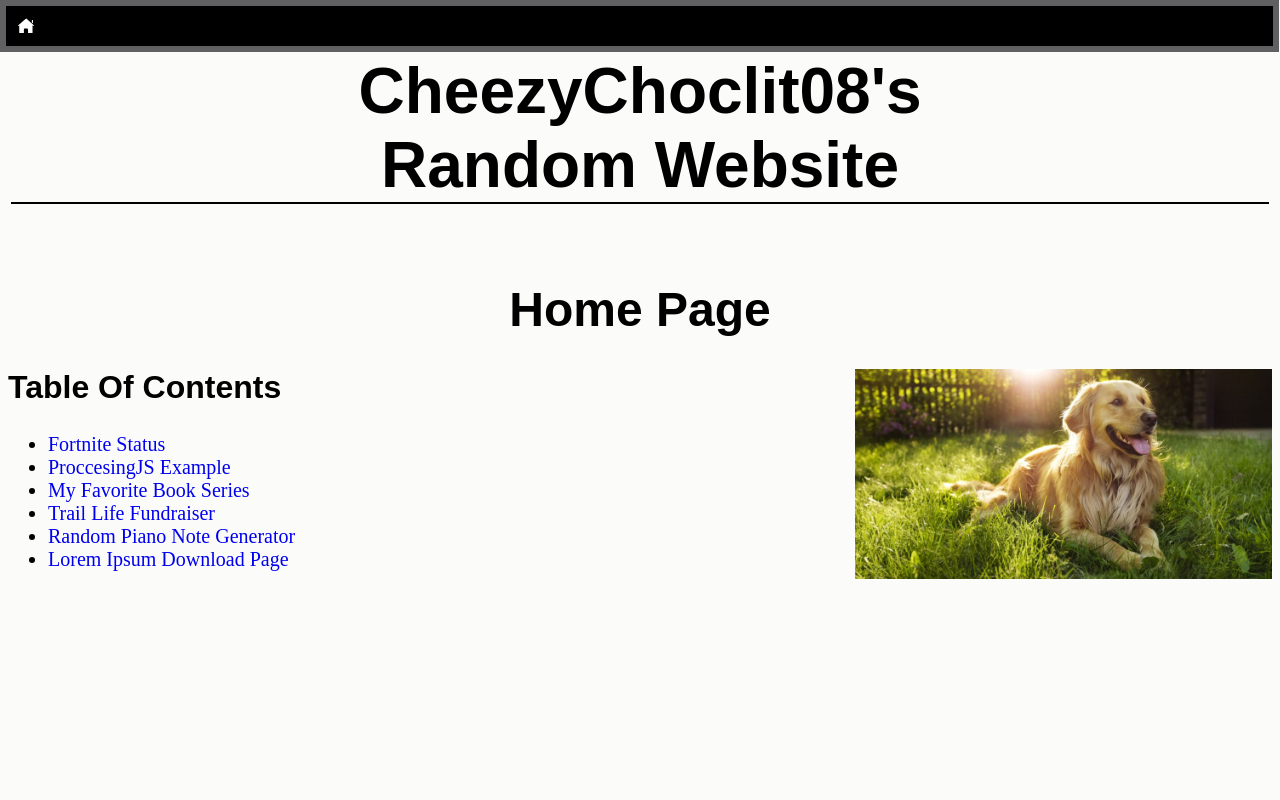
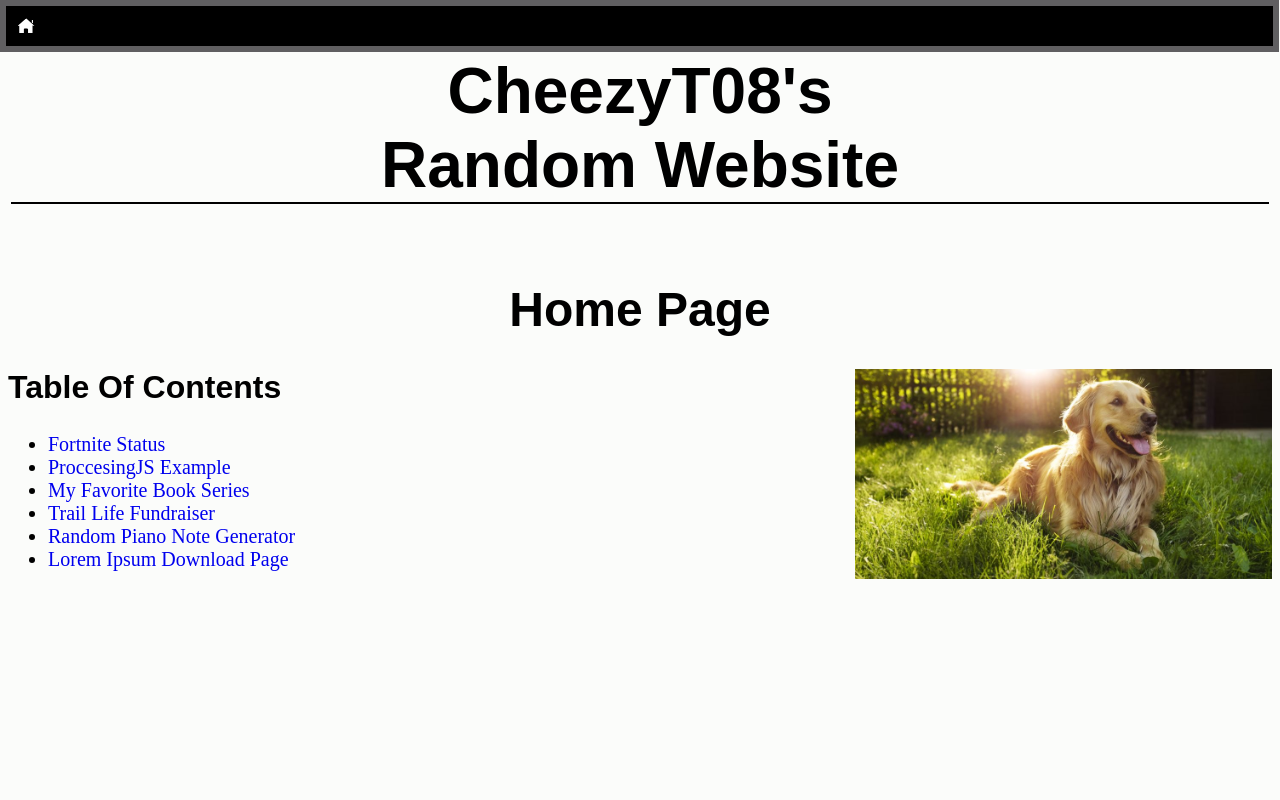
Before and after one commit to cheezyT08/cheezyT08.github.io, a plain HTML site: page index.html in a window 1280 px wide. Shown: the top 800 px of the page. Drawn offline with Linux system fonts and the light colour scheme.

Commit message:
Update index.html

```diff
--- a/index.html
+++ b/index.html
@@ -10,7 +10,7 @@
     </head>
     <body>
         <a href="https://cheezychoclit08.github.io"><div class="home-button-abs"><img class="home-button-abs-img" src="./html/img/homeSymbolDone.jpg" alt="Home Symbol"></div></a>
-            <div style="padding: 3px;" width="100%" class="break"><h1 class="header">CheezyChoclit08's <br> Random Website</h1></div>
+            <div style="padding: 3px;" width="100%" class="break"><h1 class="header">CheezyT08's <br> Random Website</h1></div>
         <div class="centered" style="font-size: 1em; border: none;"><h1>Home Page</h1></div>
         <img src="./html/img/GoldenRetriverPic.jpg" width="33%" style="float: right;">
         <h2>Table Of Contents</h2>
```
